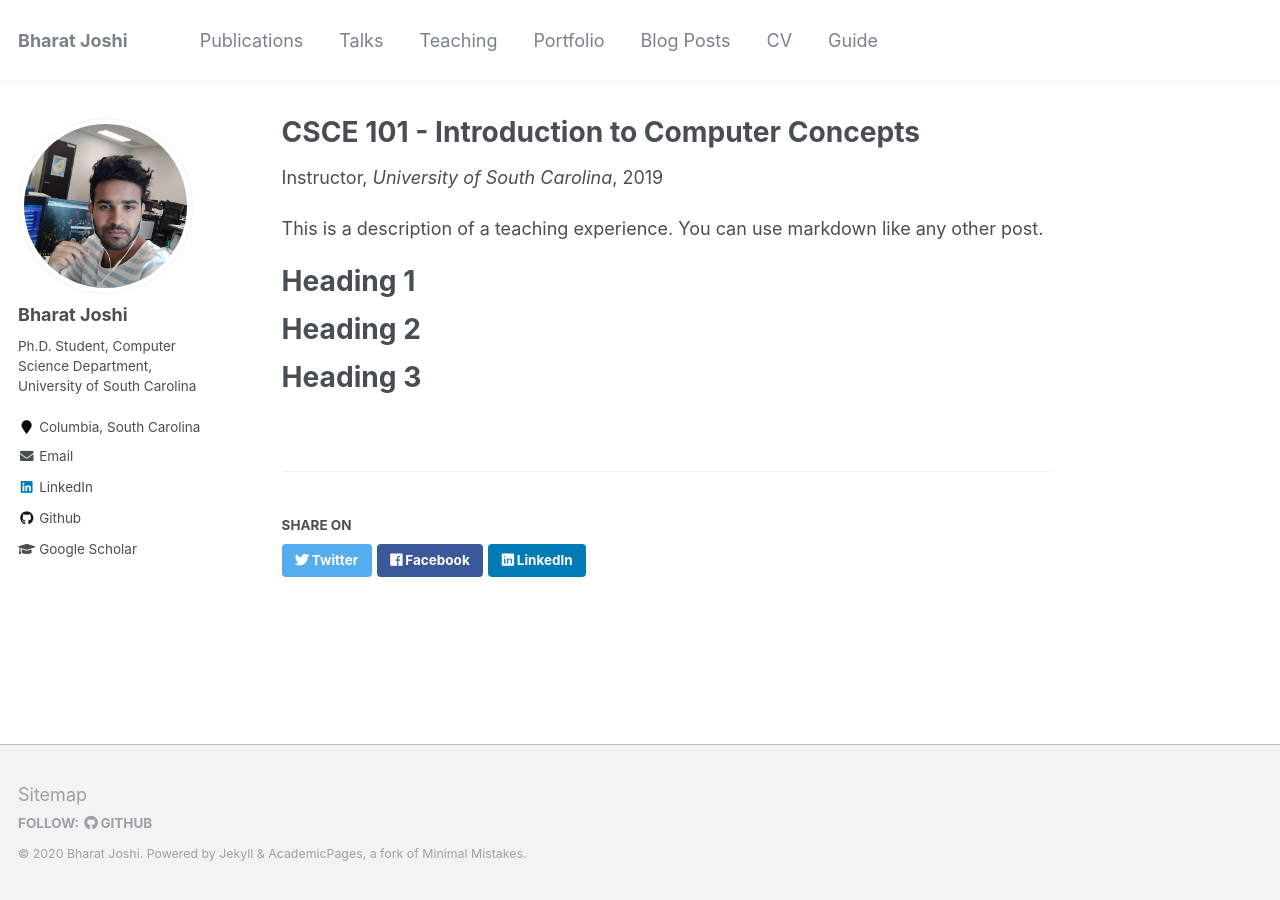
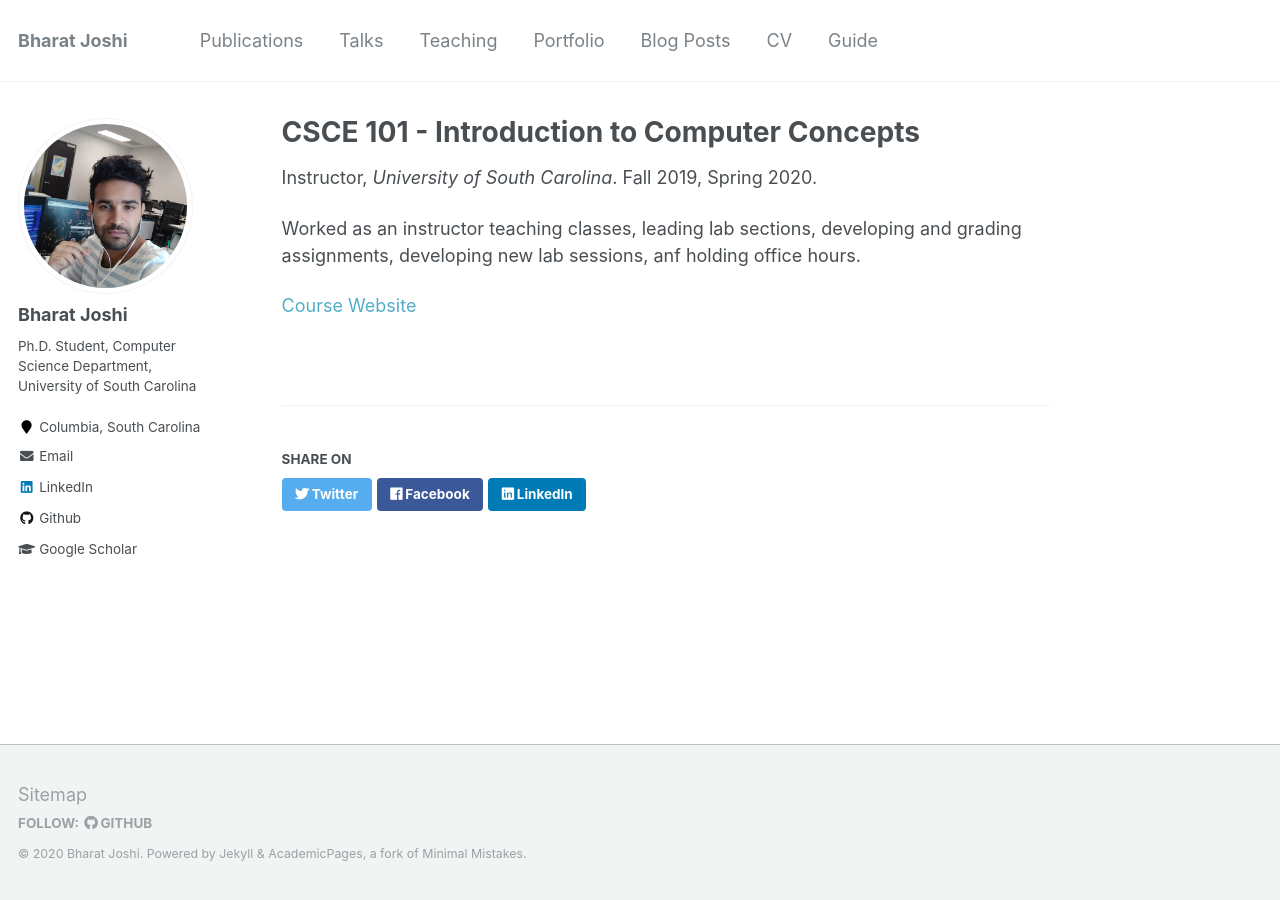
Before and after one commit to joshi-bharat/joshi-bharat.github.io, a Jekyll site: the page built from _teaching/csce101.md, in a window 1280 px wide. Built offline with Jekyll 4.4.1, drawn with Linux system fonts in a browser that asks for light colours.

Commit message:
teaching done

```diff
--- a/_layouts/single.html
+++ b/_layouts/single.html
@@ -35,7 +35,7 @@ layout: default
         {% endif %}
 
         {% if page.collection == 'teaching' %}
-          <p> {{ page.type }}, <i>{{ page.venue }}</i>, {{ page.date | default: "1900-01-01" | date: "%Y" }} </p>
+          <p> {{ page.type }}, <i>{{ page.venue }}</i>.  {{ page.offerings | join: ", " }}. </p>
         {% elsif page.venue and page.date %}
           <p>Published in <i>{{ page.venue }}</i>, {{ page.date | default: "1900-01-01" | date: "%Y" }} </p>
         {% elsif page.date %}
--- a/_teaching/csce101.md
+++ b/_teaching/csce101.md
@@ -11,13 +11,7 @@ offerings:
  - Spring 2020
 ---
 
-This is a description of a teaching experience. You can use markdown like any other post.
+Worked as an instructor teaching classes, leading lab sections, developing and grading assignments, developing new lab
+sessions, anf holding office hours.
 
-Heading 1
-======
-
-Heading 2
-======
-
-Heading 3
-======
+[Course Website](https://cse.sc.edu/~bjoshi/csce101/csce101.html)
```
